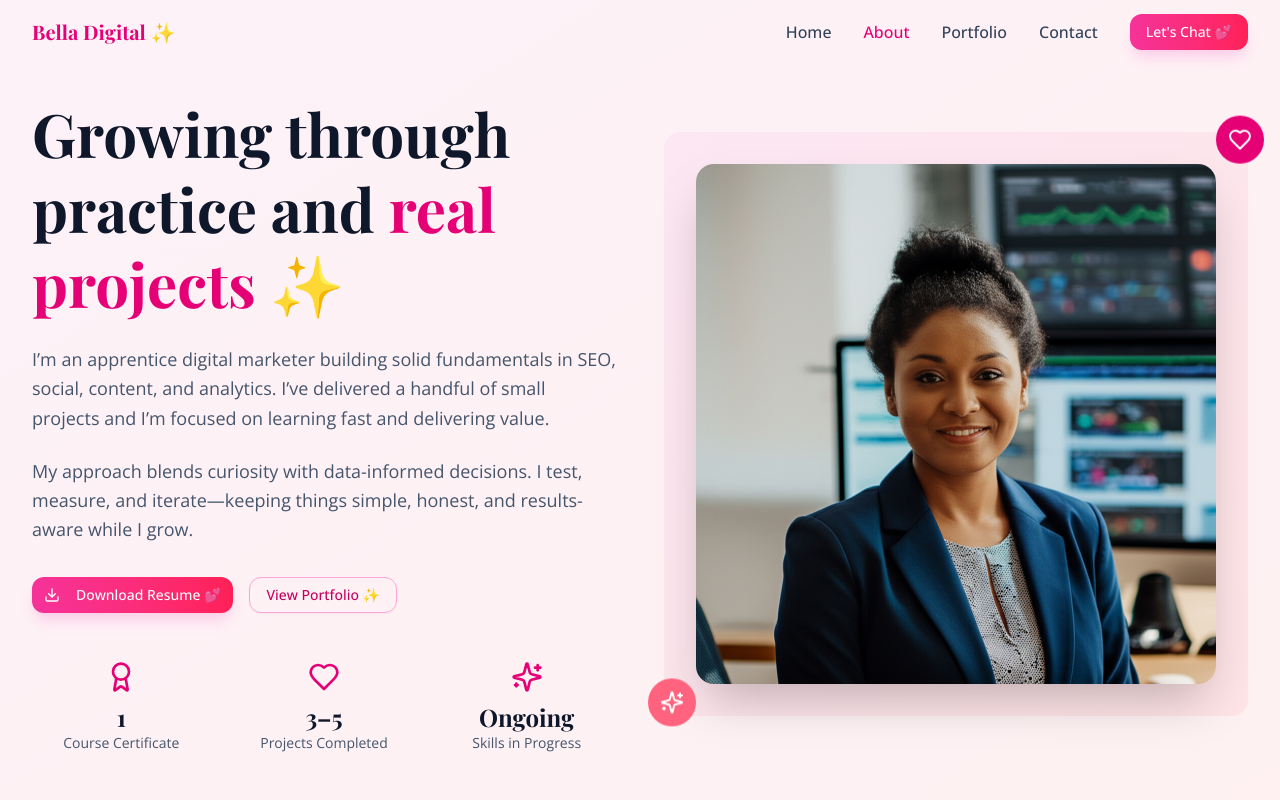
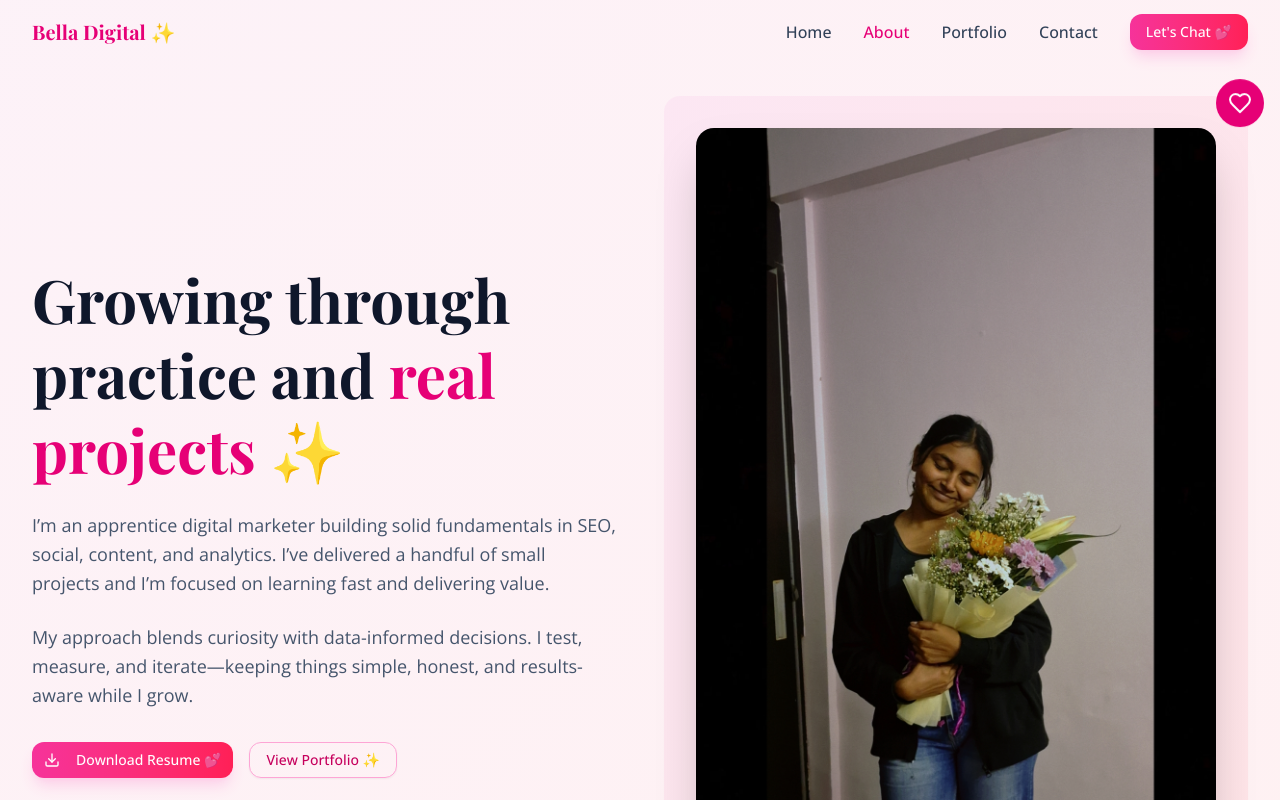
Before and after one commit to RamaSai2519/riya_portfolio, a Next.js app: page /about in a window 1280 px wide. Shown: the top 800 px of the page. Built offline with nearby package versions, Linux system fonts and the light colour scheme; a web font is replaced by a local one.

Commit message:
Implement code changes to enhance functionality and improve performance

```diff
--- a/components/about-hero.tsx
+++ b/components/about-hero.tsx
@@ -67,7 +67,7 @@ export default function AboutHero() {
             <div className="relative">
               <div className="aspect-square bg-gradient-to-br from-pink-100 to-rose-100 rounded-2xl p-8 flex items-center justify-center">
                 <img
-                  src="/digital-marketing-expert.png"
+                  src="/Snapchat-170276330.jpg"
                   alt="Apprentice Digital Marketer"
                   className="rounded-xl shadow-2xl"
                 />
```
Also changed, not shown: public/Snapchat-170276330.jpg (added).
